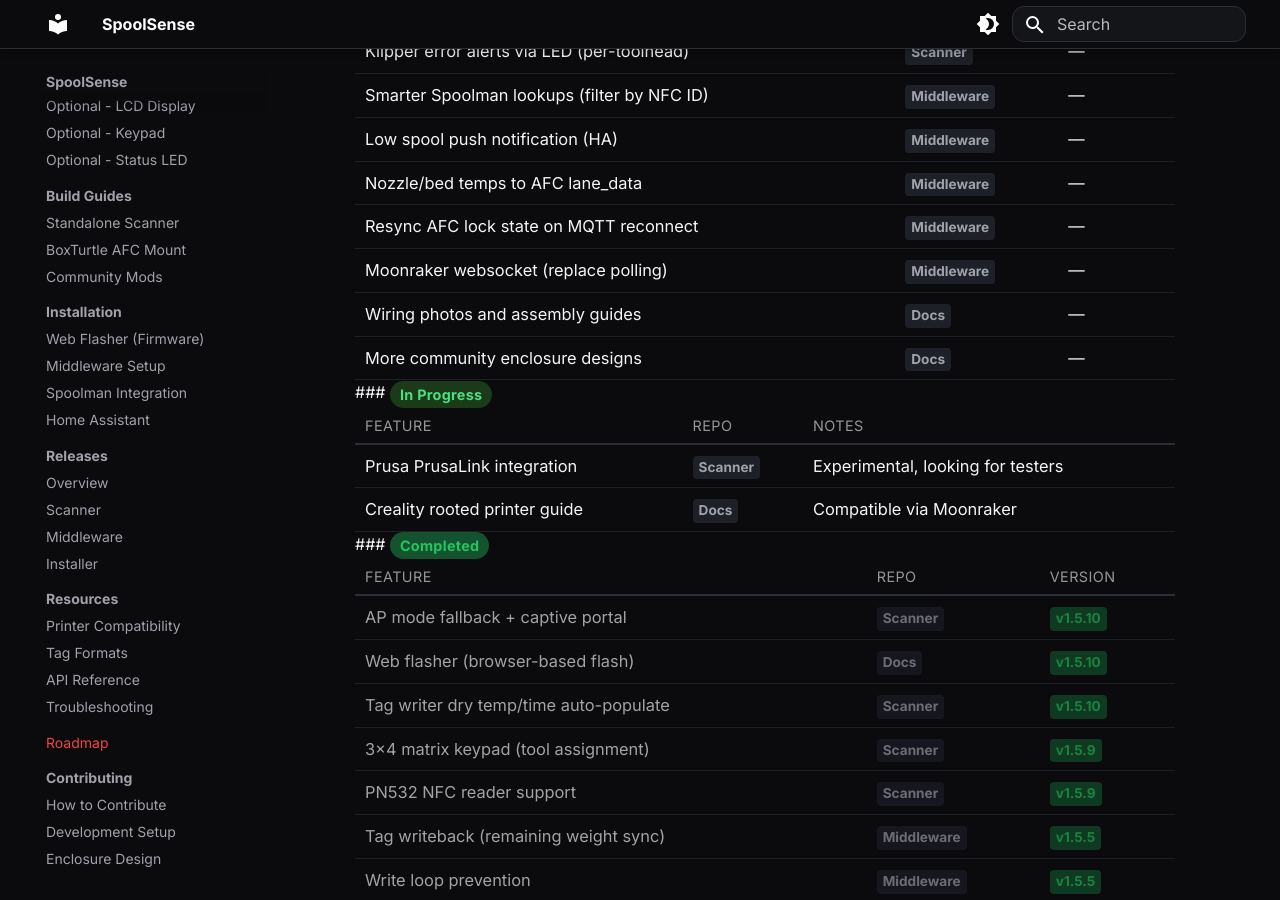
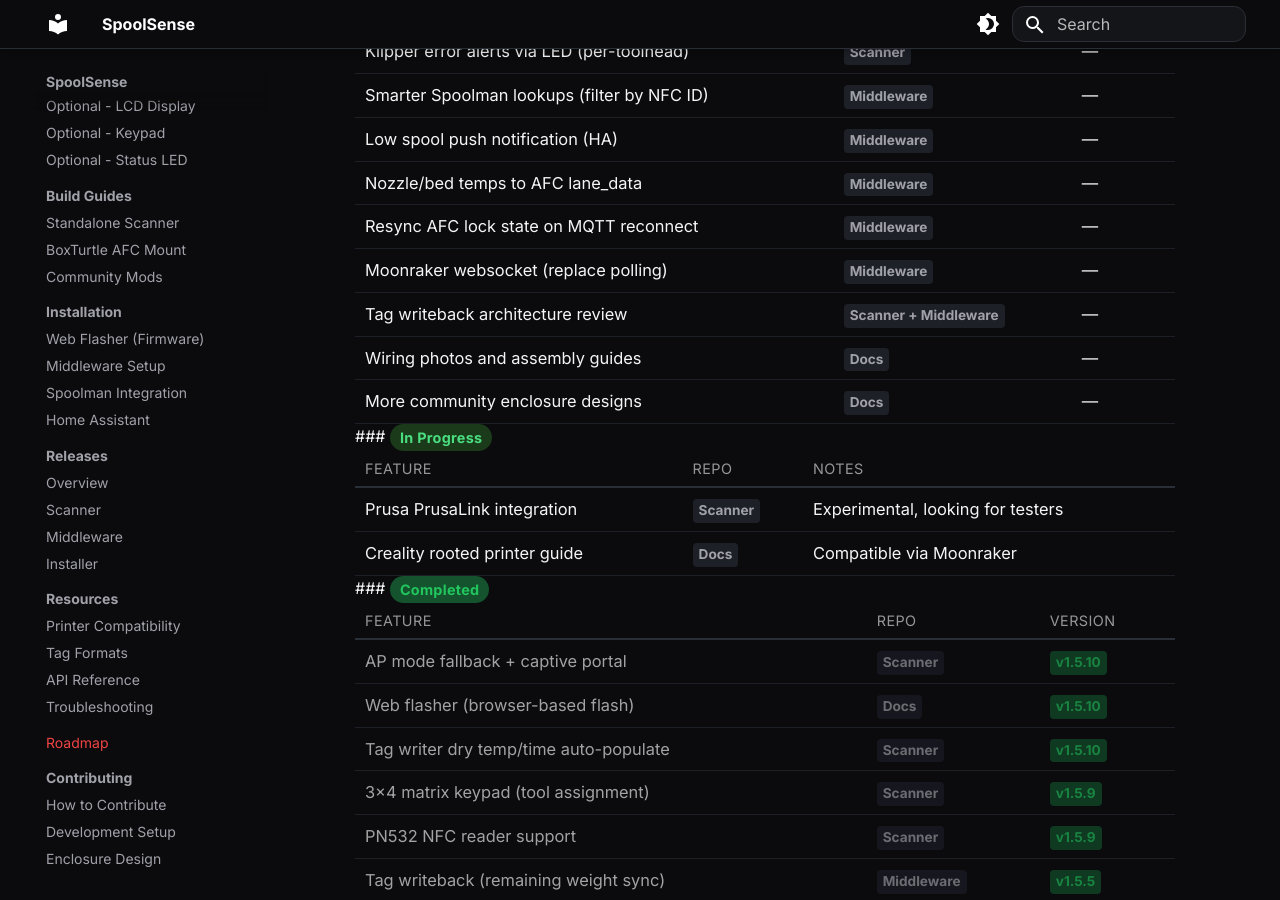
Before and after one commit to SpoolSense/spoolsense.org, an MkDocs documentation site: the page built from docs/roadmap.md, in a window 1280 px wide and 900 px high, scrolled down 1208 px. Built offline with MkDocs 1.6.1 and Material for MkDocs 9.7.7, drawn with Linux system fonts in a browser that asks for light colours; part of the change alters nothing that is shown.

Commit message:
roadmap: add tag writeback architecture review

```diff
--- a/docs/roadmap.md
+++ b/docs/roadmap.md
@@ -200,7 +200,7 @@ a.roadmap-stat:hover {
 
 <div class="roadmap-stats">
   <a href="#exploring" class="roadmap-stat stat-exploring"><div class="num">7</div><div class="label">Exploring</div></a>
-  <a href="#planned" class="roadmap-stat stat-planned"><div class="num">17</div><div class="label">Planned</div></a>
+  <a href="#planned" class="roadmap-stat stat-planned"><div class="num">18</div><div class="label">Planned</div></a>
   <a href="#in-progress" class="roadmap-stat stat-progress"><div class="num">2</div><div class="label">In Progress</div></a>
   <a href="#completed" class="roadmap-stat stat-done"><div class="num">20</div><div class="label">Completed</div></a>
 </div>
@@ -266,6 +266,7 @@ a.roadmap-stat:hover {
 <tr><td>Nozzle/bed temps to AFC lane_data</td><td><span class="repo-tag">Middleware</span></td><td>—</td></tr>
 <tr><td>Resync AFC lock state on MQTT reconnect</td><td><span class="repo-tag">Middleware</span></td><td>—</td></tr>
 <tr><td>Moonraker websocket (replace polling)</td><td><span class="repo-tag">Middleware</span></td><td>—</td></tr>
+<tr><td>Tag writeback architecture review</td><td><span class="repo-tag">Scanner + Middleware</span></td><td>—</td></tr>
 <tr><td>Wiring photos and assembly guides</td><td><span class="repo-tag">Docs</span></td><td>—</td></tr>
 <tr><td>More community enclosure designs</td><td><span class="repo-tag">Docs</span></td><td>—</td></tr>
 </table>
```
